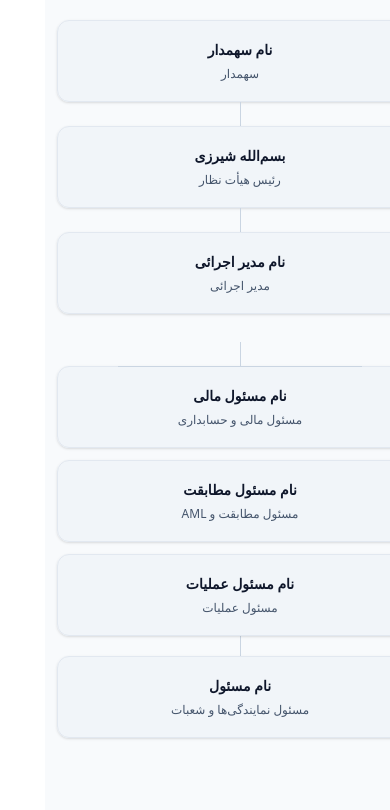
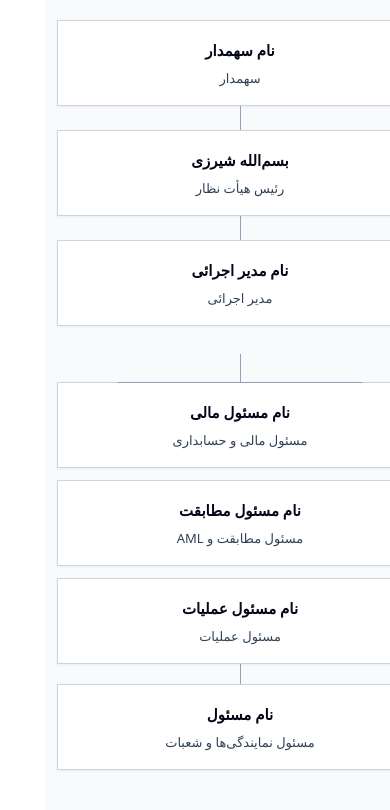
Before and after one commit to Norani375/Manochehr-norani, a Next.js app: page /dab-organization-chart in a window 390 px wide. Shown: the top 810 px of the page. Built offline with nearby package versions, Linux system fonts and the light colour scheme; no server answers.

Commit message:
style: refine responsive minimal organization chart

```diff
--- a/components/DabOrganizationChartStandardForm.tsx
+++ b/components/DabOrganizationChartStandardForm.tsx
@@ -23,7 +23,9 @@ export default function DabOrganizationChartStandardForm({ companyId = 'default'
     if (typeof window === 'undefined') return DEFAULT_NODES;
     try {
       const saved = window.localStorage.getItem(`dab-org-chart:${companyId}`);
-      return saved ? (JSON.parse(saved) as OrgNode[]) : DEFAULT_NODES;
+      if (!saved) return DEFAULT_NODES;
+      const parsed = JSON.parse(saved);
+      return Array.isArray(parsed) ? (parsed as OrgNode[]) : DEFAULT_NODES;
     } catch {
       return DEFAULT_NODES;
     }
@@ -33,7 +35,9 @@ export default function DabOrganizationChartStandardForm({ companyId = 'default'
 
   const updateNode = (id: string, field: 'role' | 'name', value: string) => {
     setNodes((current) => {
-      const next = current.map((item) => item.id === id ? { ...item, [field]: value } : item);
+      const next = current.map((item) =>
+        item.id === id ? { ...item, [field]: value } : item,
+      );
       window.localStorage.setItem(`dab-org-chart:${companyId}`, JSON.stringify(next));
       return next;
     });
@@ -42,18 +46,18 @@ export default function DabOrganizationChartStandardForm({ companyId = 'default'
   const get = (id: string) => nodes.find((item) => item.id === id);
 
   return (
-    <main dir="rtl" className="min-h-screen bg-slate-50 px-3 py-5 text-slate-900 sm:px-5 print:bg-white print:p-0">
-      <section className="mx-auto w-full max-w-6xl print:w-full print:max-w-none">
-        <div className="mx-auto max-w-5xl">
+    <main dir="rtl" className="min-h-screen bg-slate-50 px-3 py-5 text-slate-950 sm:px-5 sm:py-7 print:bg-white print:p-0">
+      <section className="mx-auto w-full max-w-6xl print:max-w-none">
+        <div className="mx-auto w-full max-w-5xl">
           <ChartCard node={get('shareholders')} onChange={updateNode} />
           <VerticalLine />
           <ChartCard node={get('board')} onChange={updateNode} />
           <VerticalLine />
           <ChartCard node={get('management')} onChange={updateNode} />
 
-          <div className="relative mt-7 pt-6 sm:mt-8 print:mt-5 print:pt-5">
-            <div className="absolute left-1/2 top-0 h-6 w-px bg-slate-300 print:h-5" aria-hidden="true" />
-            <div className="absolute left-[16.666%] right-[16.666%] top-6 h-px bg-slate-300 print:top-5" aria-hidden="true" />
+          <div className="relative mt-7 pt-7 sm:mt-8 sm:pt-8 print:mt-5 print:pt-5">
+            <div className="absolute left-1/2 top-0 h-7 w-px bg-slate-400 sm:h-8 print:h-5" aria-hidden="true" />
+            <div className="absolute left-[16.666%] right-[16.666%] top-7 h-px bg-slate-400 sm:top-8 print:top-5" aria-hidden="true" />
             <div className="grid grid-cols-1 gap-3 sm:grid-cols-3 sm:gap-4 print:grid-cols-3 print:gap-3">
               <ChartCard node={get('finance')} onChange={updateNode} />
               <ChartCard node={get('compliance')} onChange={updateNode} />
@@ -61,7 +65,7 @@ export default function DabOrganizationChartStandardForm({ companyId = 'default'
             </div>
           </div>
 
-          <div className="mx-auto h-5 w-px bg-slate-300 print:h-4" aria-hidden="true" />
+          <div className="mx-auto h-5 w-px bg-slate-400 print:h-4" aria-hidden="true" />
           <ChartCard node={get('branches')} onChange={updateNode} />
         </div>
       </section>
@@ -79,25 +83,31 @@ export default function DabOrganizationChartStandardForm({ companyId = 'default'
 }
 
 function VerticalLine() {
-  return <div className="mx-auto h-6 w-px bg-slate-300 print:h-5" aria-hidden="true" />;
+  return <div className="mx-auto h-6 w-px bg-slate-400 sm:h-7 print:h-5" aria-hidden="true" />;
 }
 
-function ChartCard({ node, onChange }: { node?: OrgNode; onChange: (id: string, field: 'role' | 'name', value: string) => void }) {
+function ChartCard({
+  node,
+  onChange,
+}: {
+  node?: OrgNode;
+  onChange: (id: string, field: 'role' | 'name', value: string) => void;
+}) {
   if (!node) return null;
 
   return (
-    <article className="mx-auto flex min-h-[82px] w-full max-w-sm flex-col justify-center rounded-xl border border-slate-200 bg-slate-100/90 px-4 py-3 text-center shadow-sm transition-colors hover:bg-slate-100 hover:shadow-md sm:min-h-[88px] print:min-h-0 print:rounded-none print:border-slate-300 print:bg-white print:px-3 print:py-2 print:shadow-none">
+    <article className="mx-auto flex min-h-[86px] w-full max-w-sm flex-col justify-center border border-slate-300 bg-white px-4 py-3 text-center shadow-[0_1px_3px_rgba(15,23,42,0.06)] transition-colors hover:border-slate-400 hover:bg-slate-50 sm:min-h-[92px] sm:px-5 print:min-h-0 print:border-slate-400 print:bg-white print:px-3 print:py-2 print:shadow-none">
       <input
         value={node.name}
-        aria-label="نام و تخلص"
+        aria-label="نام"
         onChange={(event) => onChange(node.id, 'name', event.target.value)}
-        className="block w-full truncate border-0 bg-transparent text-center text-sm font-bold leading-6 text-slate-900 outline-none placeholder:text-slate-400 focus:ring-0 sm:text-base print:text-[11px] print:leading-4"
+        className="block w-full truncate border-0 bg-transparent text-center text-[15px] font-bold leading-7 text-slate-950 outline-none placeholder:text-slate-400 focus:ring-0 sm:text-base print:text-[11px] print:leading-4"
       />
       <input
         value={node.role}
         aria-label="وظیفه"
         onChange={(event) => onChange(node.id, 'role', event.target.value)}
-        className="mt-0.5 block w-full truncate border-0 bg-transparent text-center text-xs font-medium leading-5 text-slate-600 outline-none placeholder:text-slate-400 focus:ring-0 sm:text-sm print:text-[10px] print:leading-4"
+        className="mt-0.5 block w-full truncate border-0 bg-transparent text-center text-[13px] font-medium leading-6 text-slate-700 outline-none placeholder:text-slate-400 focus:ring-0 sm:text-sm print:text-[10px] print:leading-4"
       />
     </article>
   );
```
